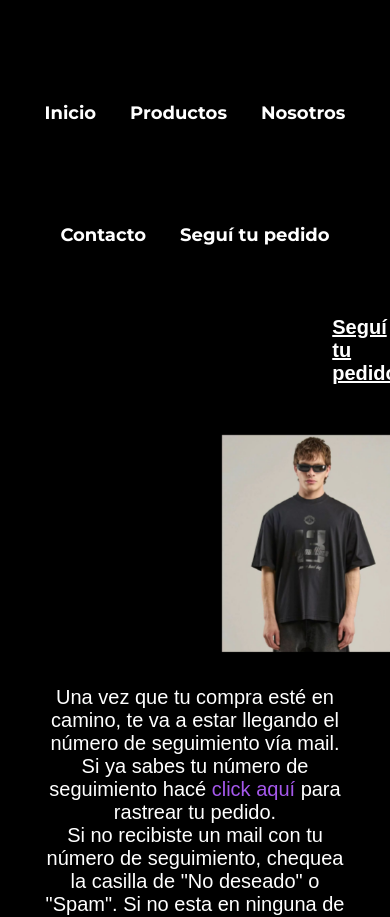
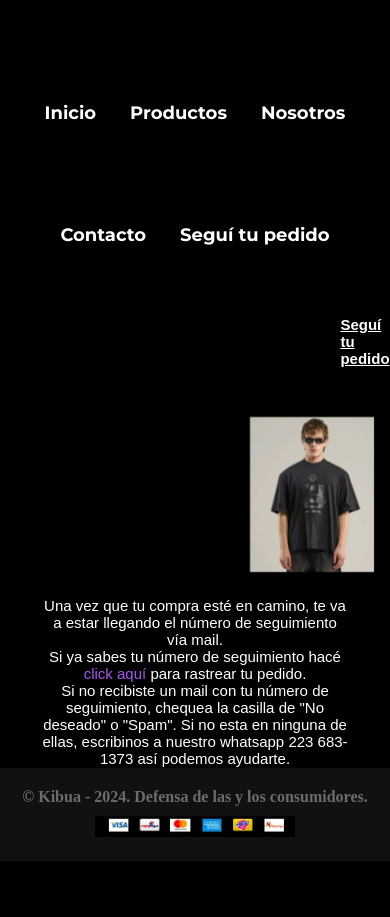
Before and after one commit to elianjrs10/preentrega3, a website: page pages/pedido.html in a window 390 px wide. Shown: the part 192-1109 px from the top of the page. After the commit the page ends 1053 px from the top, so only its background shows below. Drawn offline with Linux system fonts and the light colour scheme; a web font is replaced by a local one.

Commit message:
version final_

```diff
--- a/css/style.css
+++ b/css/style.css
@@ -659,20 +659,21 @@ header nav .seccion:hover {
   .seguipedido {
     margin-left: 340px;
     margin-top: 40px;
-    font-size: 20px;
+    font-size: 15px;
     align-items: center;
   }
 
   .textopedido {
     margin-left: 50px;
     margin-right: 50px;
-    font-size: 20px;
+    font-size: 15px;
     text-align: center;
+    padding: 1px;
   }
 
   .fotopedido {
-    width: 50%;
-    margin-left: 220px;
+    width: 40%;
+    margin-left: 240px;
     margin-top: 20px;
     position: relative;
     padding: 20px;
@@ -680,8 +681,4 @@ header nav .seccion:hover {
 
   }
 
-
-
-
-
 }
--- a/pages/pedido.html
+++ b/pages/pedido.html
@@ -59,8 +59,8 @@
             esta en ninguna de ellas, escribinos a nuestro whatsapp 223 683-1373 así podemos ayudarte.
         </p>
     </main>
-    <footer class="footerpedido">
-        <h3>© Kibua - 2024. Defensa de las y los consumidores.</h3>
+    <footer>
+        <h3 class="textofooter">© Kibua - 2024. Defensa de las y los consumidores.</h3>
         <img class="tarjetas" src="../img/tarjetas.JPG" alt="tarjetas">
     </footer>
 </body>
```
